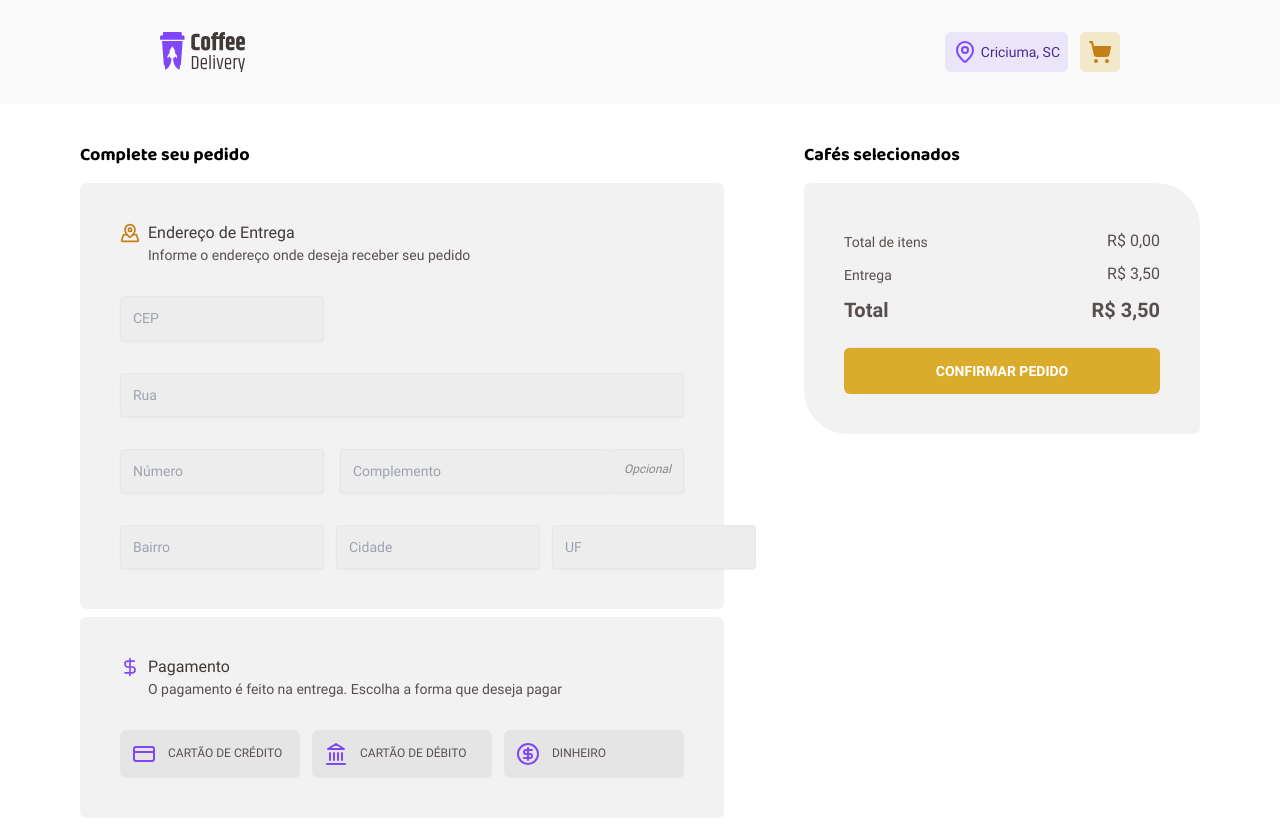
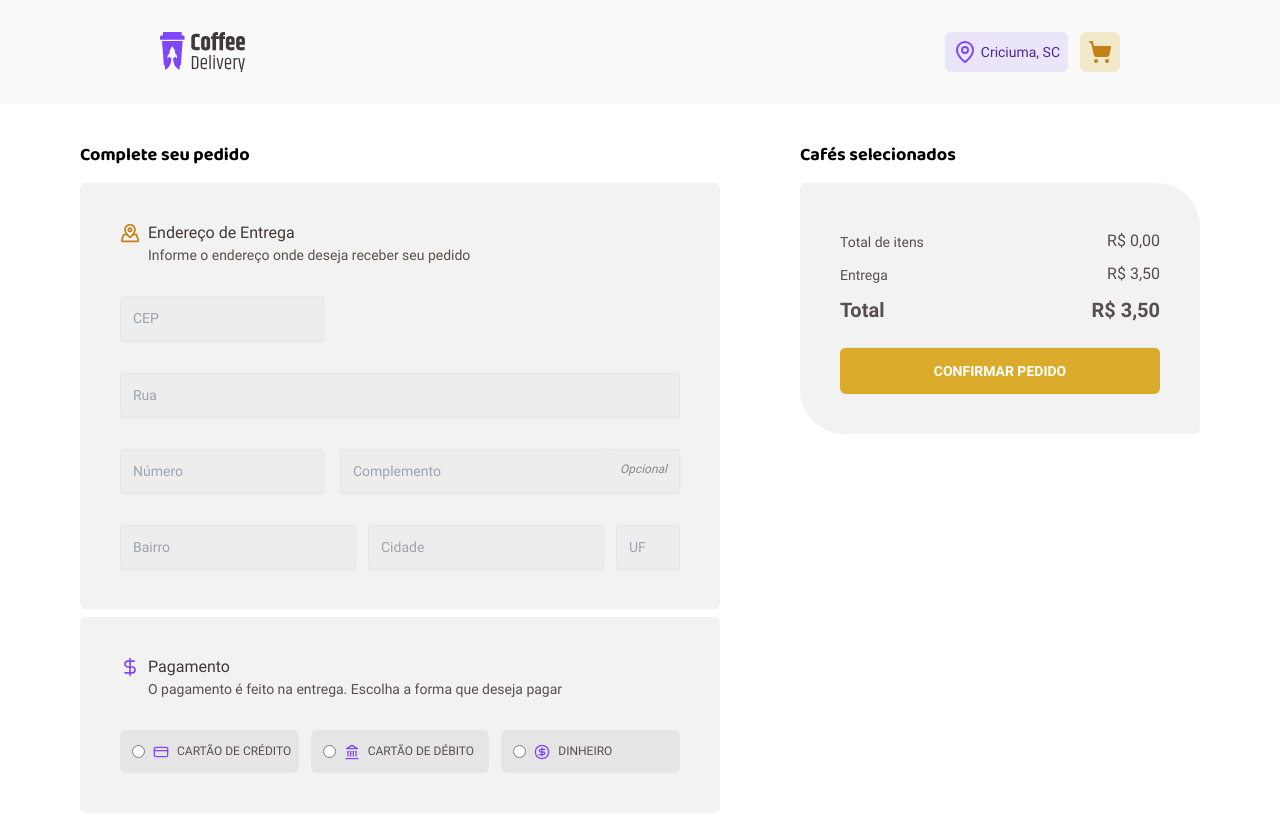
Before and after one commit to NicolasLK/2_Desafio_Coffe_Delivery, a React (Vite) app: page /carrinho in a window 1280 px wide. Built offline with nearby package versions, Linux system fonts and the light colour scheme.

Commit message:
feat: Arrumando medidas dos componentes e os Radios buttons de opcoes de pagamento

```diff
--- a/package.json
+++ b/package.json
@@ -19,12 +19,14 @@
     "react-dom": "^18.3.1",
     "react-hook-form": "^7.52.2",
     "react-hot-toast": "^2.4.1",
+    "react-input-mask": "^2.0.4",
     "react-router-dom": "^6.24.1",
     "zod": "^3.23.8"
   },
   "devDependencies": {
     "@types/react": "^18.3.3",
     "@types/react-dom": "^18.3.0",
+    "@types/react-input-mask": "^3.0.5",
     "@typescript-eslint/eslint-plugin": "^7.13.1",
     "@typescript-eslint/parser": "^7.13.1",
     "@vitejs/plugin-react": "^4.3.1",
--- /dev/null
+++ b/src/components/PaymentMethodInput.tsx
@@ -0,0 +1,29 @@
+import { forwardRef, InputHTMLAttributes, ReactNode } from "react";
+
+interface PaymentMethodInputProps
+  extends InputHTMLAttributes<HTMLInputElement> {
+  icon: ReactNode;
+  label: string;
+}
+
+export const PaymentMethodInput = forwardRef<
+  HTMLInputElement,
+  PaymentMethodInputProps
+>(({ id, icon, label, ...props }, ref) => {
+  return (
+    <>
+      <div className="flex items-center gap-2 p-3 rounded-md bg-base-button overflow-hidden">
+        <input id={id} ref={ref} type="radio" name="paymentMethod" {...props} />
+        <label
+          htmlFor={id}
+          className="font-Roboto_Regular text-buttonS text-base-text uppercase min-w-[11.25rem] flex-grow"
+        >
+          <div className="flex items-center gap-2">
+            {icon}
+            {label}
+          </div>
+        </label>
+      </div>
+    </>
+  );
+});
--- a/src/components/completeOrder/AddressForm.tsx
+++ b/src/components/completeOrder/AddressForm.tsx
@@ -1,12 +1,16 @@
 import { MapPinned } from "lucide-react";
+import { Controller, useFormContext } from "react-hook-form";
+import InputMask from "react-input-mask";
 
 export const AddressForm = () => {
+  const { register, control, formState } = useFormContext();
+
   return (
     <>
       <h1 className="mb-4 font-Baloo2_Bold text-titleXS">
         Complete seu pedido
       </h1>
-      <section className="p-10 rounded-md mb-2 bg-base-card">
+      <section className="p-10 rounded-md mb-2 bg-base-card max-w-[40rem]">
         <span className="flex gap-2 mb-8">
           <MapPinned color="#C47F17" className="w-5 h-5" />
           <span className="flex flex-col gap-[0.125rem]">
@@ -18,7 +22,7 @@ export const AddressForm = () => {
             </p>
           </span>
         </span>
-        <article className="grid grid-cols-1 gap-8 w-full">
+        <article className="grid grid-cols-1 gap-8">
           <div>
             <input
               type="text"
@@ -35,6 +39,7 @@ export const AddressForm = () => {
             <input
               type="number"
               placeholder="Número"
+              min={1}
               className="p-3 rounded bg-base-input text-base-label font-Roboto_Regular text-textS border shadow-sm"
             />
             <div className="flex items-center gap-1 flex-1 bg-base-input shadow-sm">
@@ -52,17 +57,17 @@ export const AddressForm = () => {
             <input
               type="text"
               placeholder="Bairro"
-              className="p-3 rounded bg-base-input text-base-label font-Roboto_Regular text-textS border shadow-sm"
+              className="p-3 rounded bg-base-input text-base-label font-Roboto_Regular text-textS w-full border shadow-sm"
             />
             <input
               type="text"
               placeholder="Cidade"
-              className="p-3 rounded bg-base-input text-base-label font-Roboto_Regular text-textS border shadow-sm"
+              className="p-3 rounded bg-base-input text-base-label font-Roboto_Regular text-textS w-full border shadow-sm"
             />
             <input
               type="text"
               placeholder="UF"
-              className="p-3 rounded bg-base-input text-base-label font-Roboto_Regular text-textS border shadow-sm"
+              className="p-3 rounded bg-base-input text-base-label font-Roboto_Regular text-textS w-16 border ml-auto mr-0 shadow-sm"
             />
           </div>
         </article>
--- a/src/components/completeOrder/MethodPaymentForm.tsx
+++ b/src/components/completeOrder/MethodPaymentForm.tsx
@@ -4,11 +4,36 @@ import {
   DollarSign,
   Landmark,
 } from "lucide-react";
+import { useFormContext } from "react-hook-form";
+import { PaymentMethodInput } from "../PaymentMethodInput";
+
+const paymentMethods = {
+  credit: {
+    label: "cartão de crédito",
+    icon: <CreditCard color="#8047F8" size={16} />,
+  },
+  debit: {
+    label: "cartão de débito",
+    icon: <Landmark color="#8047F8" size={16} />,
+  },
+  money: {
+    label: "dinheiro",
+    icon: <CircleDollarSign color="#8047F8" size={16} />,
+  },
+};
 
 export const MethodPaymentForm = () => {
+  const {
+    register,
+    formState: { errors },
+  } = useFormContext();
+
+  const paymentMethodError = errors?.paymentMethod
+    ?.message as unknown as string;
+
   return (
     <>
-      <section className="p-10 rounded-md mb-4 bg-base-card">
+      <section className="p-10 rounded-md mb-4 bg-base-card max-w-[40rem]">
         <span className="flex gap-2 mb-8">
           <DollarSign color="#8047F8" className="w-5 h-5" />
           <span className="flex flex-col gap-[0.125rem]">
@@ -21,24 +46,17 @@ export const MethodPaymentForm = () => {
           </span>
         </span>
         <div className="flex items-center gap-3 w-full">
-          <span className="flex items-center gap-3 p-3 rounded-md min-w-[11.25rem] bg-base-button">
-            <CreditCard color="#8047F8" />
-            <p className="font-Roboto_Regular text-textXS text-base-text uppercase">
-              cartão de crédito
-            </p>
-          </span>
-          <span className="flex items-center gap-3 p-3 rounded-md min-w-[11.25rem] bg-base-button">
-            <Landmark color="#8047F8" />
-            <p className="font-Roboto_Regular text-textXS text-base-text uppercase">
-              cartão de débito
-            </p>
-          </span>
-          <span className="flex items-center gap-3 p-3 rounded-md min-w-[11.25rem] bg-base-button">
-            <CircleDollarSign color="#8047F8" />
-            <p className="font-Roboto_Regular text-textXS text-base-text uppercase">
-              dinheiro
-            </p>
-          </span>
+          {Object.entries(paymentMethods).map(([key, { label, icon }]) => (
+            <PaymentMethodInput
+              key={label}
+              id={key}
+              icon={icon}
+              label={label}
+              value={key}
+              {...register("paymentMethod")}
+            />
+          ))}
+          {paymentMethodError && <p>{paymentMethodError}</p>}
         </div>
       </section>
     </>
```
Also changed, not shown: 1 other file (tests, documents, lock files or other folders).
